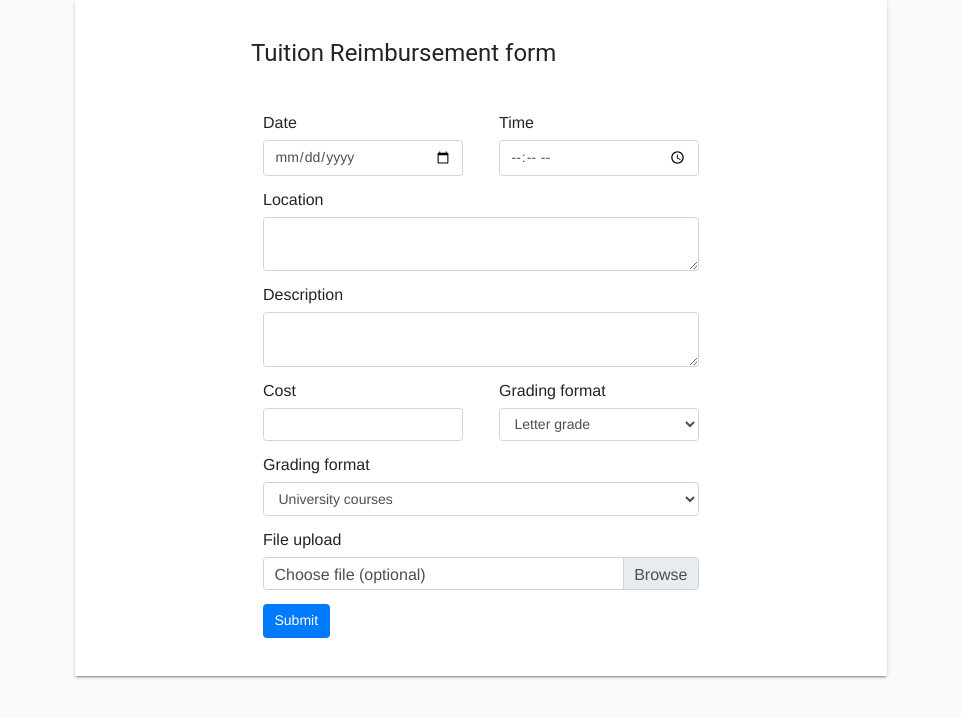
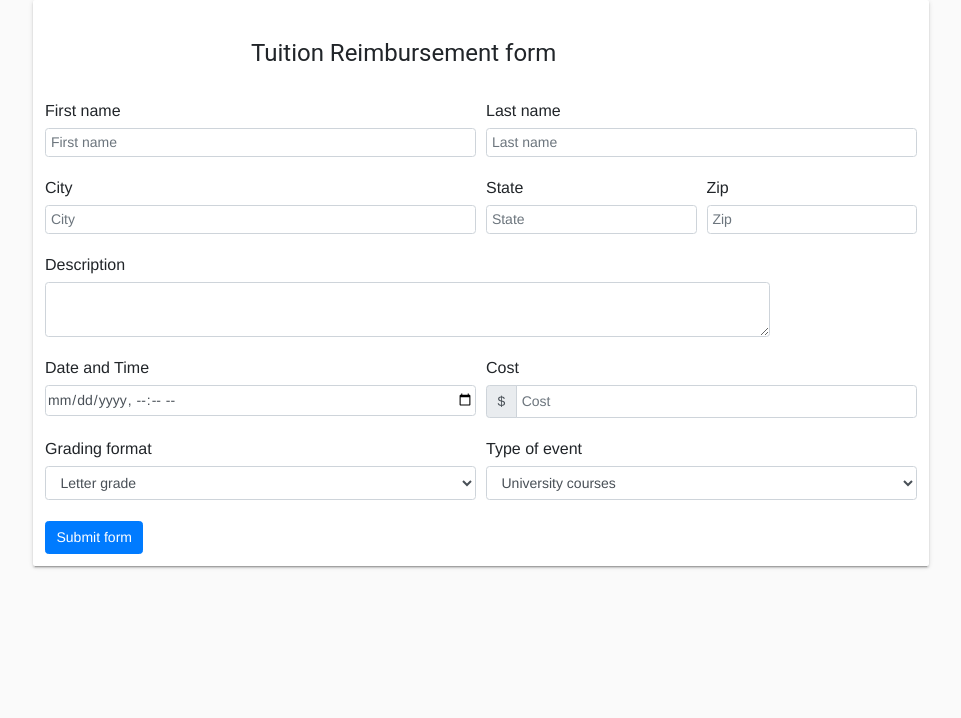
Before and after one commit to wilj0nes/TRMS, a plain HTML site: page index.html in a window 1280 px wide. Shown: the whole page, without its empty margins (159-1120 px from the left). Drawn offline with Linux system fonts and the light colour scheme.

Commit message:
improvements to the form

```diff
--- a/index.html
+++ b/index.html
@@ -6,48 +6,67 @@
         <link rel="stylesheet" href="src/css/bootstrap.min.css"/>
         <link rel="stylesheet" href="src/css/material.min.css">
         <script src="src/js/material.min.js"></script>
+        <script src="src/js/tuitionForm.js"></script>
         <link rel="stylesheet" href="https://fonts.googleapis.com/icon?family=Material+Icons">
     </head>
     <body class="background">
         <div class="form-container demo-card-wide mdl-card mdl-shadow--2dp">
             <div class="centered-container">
-                <!--<img src="src/img/logo.png" alt="logo">-->
                 <h4>Tuition Reimbursement form</h4>
             </div>
             <form>
-                <div class="form-container">
-                    <div class="date-input form-group">
-                        <label id="username">Date</label>
-                        <input class=" form-control" type="date" name="username"/>
+                <div class="form-row">
+                    <div class="col-md-6 mb-4">
+                        <label for="validationDefault01">First name</label>
+                        <input type="text" class="form-control" id="validationDefault01" placeholder=" First name">
                     </div>
-                    <div class="time-input form-group">
-                        <label id="password">Time</label>
-                        <input class="form-control" type="time" name="password"/>
+                    <div class="col-md-6 mb-4">
+                        <label for="validationDefault02">Last name</label>
+                        <input type="text" class="form-control" id="validationDefault02" placeholder=" Last name">
                     </div>
-                    <div class="form-group">
-                        <label id="location">Location</label>
-                        <textarea class="form-control" name="location"></textarea>
+                </div>
+                <div class="form-row">
+                    <div class="col-md-6 mb-4 form-group">
+                        <label for="validationDefault03">City</label>
+                        <input type="text" class="form-control" id="validationDefault03" placeholder=" City" required>
                     </div>
-                    <div class="form-group">
-                        <label id="description">Description</label>
-                        <textarea class="form-control" name="location"></textarea>
+                    <div class="col-md-3 mb-4 form-group">
+                        <label for="validationDefault04">State</label>
+                        <input type="text" class="form-control" id="validationDefault04" placeholder=" State" required>
                     </div>
-                    <div class="cost-input form-group">
-                        <label id="cost">Cost</label>
-                        <input class=" form-control" type="number" name="username"/>
+                    <div class="col-md-3 mb-4 form-group">
+                        <label for="validationDefault05">Zip</label>
+                        <input type="text" class="form-control" id="validationDefault05" placeholder=" Zip" required>
                     </div>
-                    <div class="grade-format-input form-group">
-                        <label for="sel1">Grading format</label>
-                        <select class="form-control" id="sel1">
+                    <div class="col-md-10 mb-4 form-group">
+                        <label id="desc">Description</label>
+                        <textarea id="d" class="form-control" name="location"></textarea>
+                    </div>
+                    <div class="col-md-6 mb-4 form-group">
+                        <label id="username">Date and Time</label>
+                        <input class=" form-control" type="datetime-local" name="username"/>
+                    </div>
+                    <div class="col-md-6 mb-4 form-group">
+                        <label for="cost">Cost</label>
+                        <div class="input-group">
+                            <div class="input-group-prepend">
+                                <span class="input-group-text" id="$">$</span>
+                            </div>
+                            <input type="number" class="form-control" id="cost" placeholder=" Cost" aria-describedby="inputGroupPrepend2" required>
+                        </div>
+                    </div>
+                    <div class="col-md-6 mb-4 form-group">
+                        <label for="grading-format">Grading format</label>
+                        <select class="form-control" id="grading-format">
                             <option>Letter grade</option>
                             <option>Pass/Fail</option>
                             <option>Percentage</option>
                             <option>Other</option>
                         </select>
                     </div>
-                    <div class="form-group">
-                        <label for="grading-format">Grading format</label>
-                        <select class="form-control" id="grading-format">
+                    <div class="col-md-6 mb-4 form-group">
+                        <label for="event-type">Type of event</label>
+                        <select class="form-control" id="event-type">
                             <option>University courses</option>
                             <option>Seminars</option>
                             <option>Certification preparation class</option>
@@ -56,20 +75,9 @@
                             <option>Other</option>
                         </select>
                     </div>
-                    <div class="form-group">
-                        <label for="validatedCustomFile">File upload</label>
-                        <div class="custom-file">
-                            <input type="file" class="custom-file-input" id="validatedCustomFile" required>
-                            <label class="custom-file-label" for="validatedCustomFile">Choose file (optional)</label>
-                            <div class="invalid-feedback">Example invalid custom file feedback</div>
-                        </div>
-                    </div>
-                    <div class="form-group">
-                        <button type="button" class="btn btn-primary">Submit</button>
-                    </div>
-                </form>
+                </div>
+                <button class="btn btn-primary" id="submit-button" type="submit">Submit form</button>
             </form>
         </div>
-
     </body>
 </html>
--- a/src/css/style.css
+++ b/src/css/style.css
@@ -22,12 +22,12 @@
 }
 
 .demo-card-wide.mdl-card {
-    width: 812px;
+    /*width: 812px;*/
+    width: 70%;
 }
 .demo-card-wide > .mdl-card__title {
     color: #fff;
     height: 176px;
-    /*background: url('../assets/demos/welcome_card.jpg') center / cover;*/
 }
 .demo-card-wide > .mdl-card__menu {
     color: #fff;
@@ -48,6 +48,26 @@
     width: 200px;
 }
 .grade-format-input{
-    float: right;
+    /*float: right;*/
     width: 200px;
 }
+.file-input{
+    cursor: pointer;
+}
+
+.input-group .form-control {
+    float: none;
+}
+.input-group .input-buttons {
+    position: relative;
+    z-index: 3;
+}
+
+.form-row input {
+    padding: 3px 1px;
+    width: 100%;
+}
+input.currency {
+    text-align: right;
+    padding-right: 15px;
+}
--- /dev/null
+++ b/src/js/tuitionForm.js
@@ -0,0 +1,11 @@
+window.onload = function () {
+    console.log("loaded");
+
+    var submit = document.getElementById("submit");
+    var location = document.getElementById("location");
+
+    submit.addEventListener("click", function(){
+        console.log(location.value);
+    });
+
+};
```
